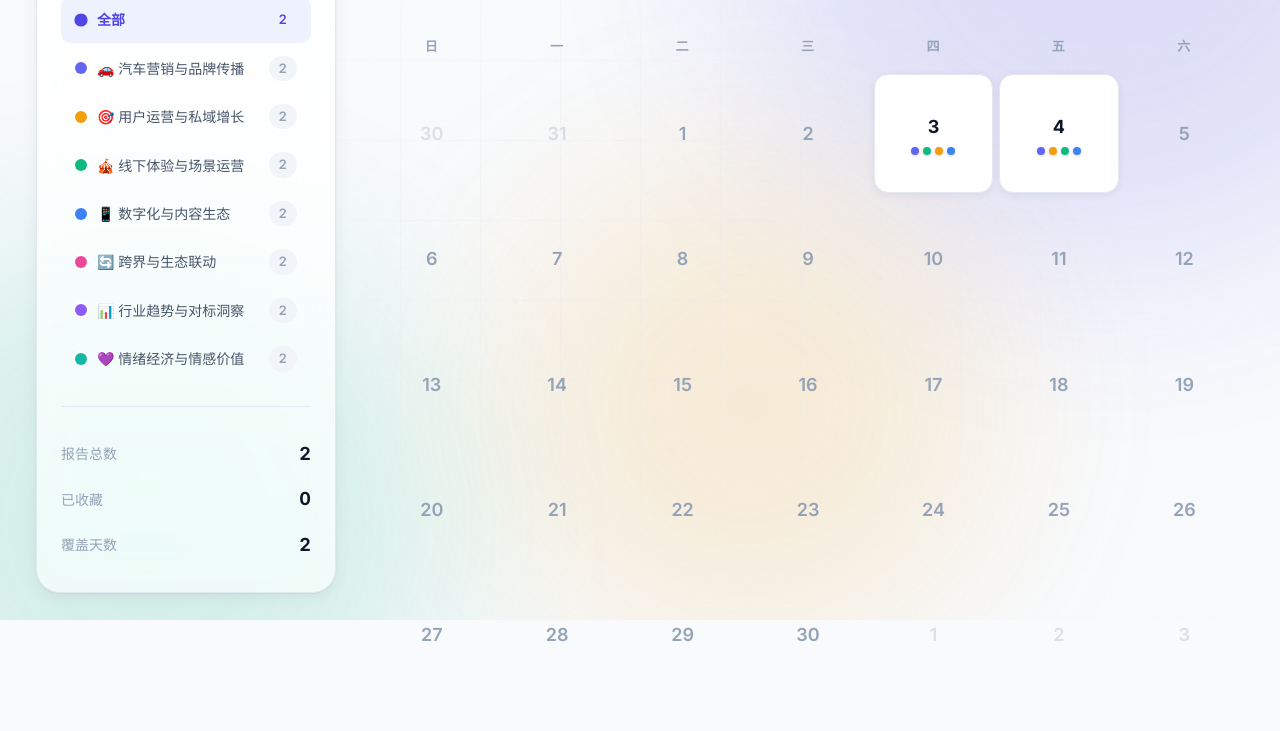
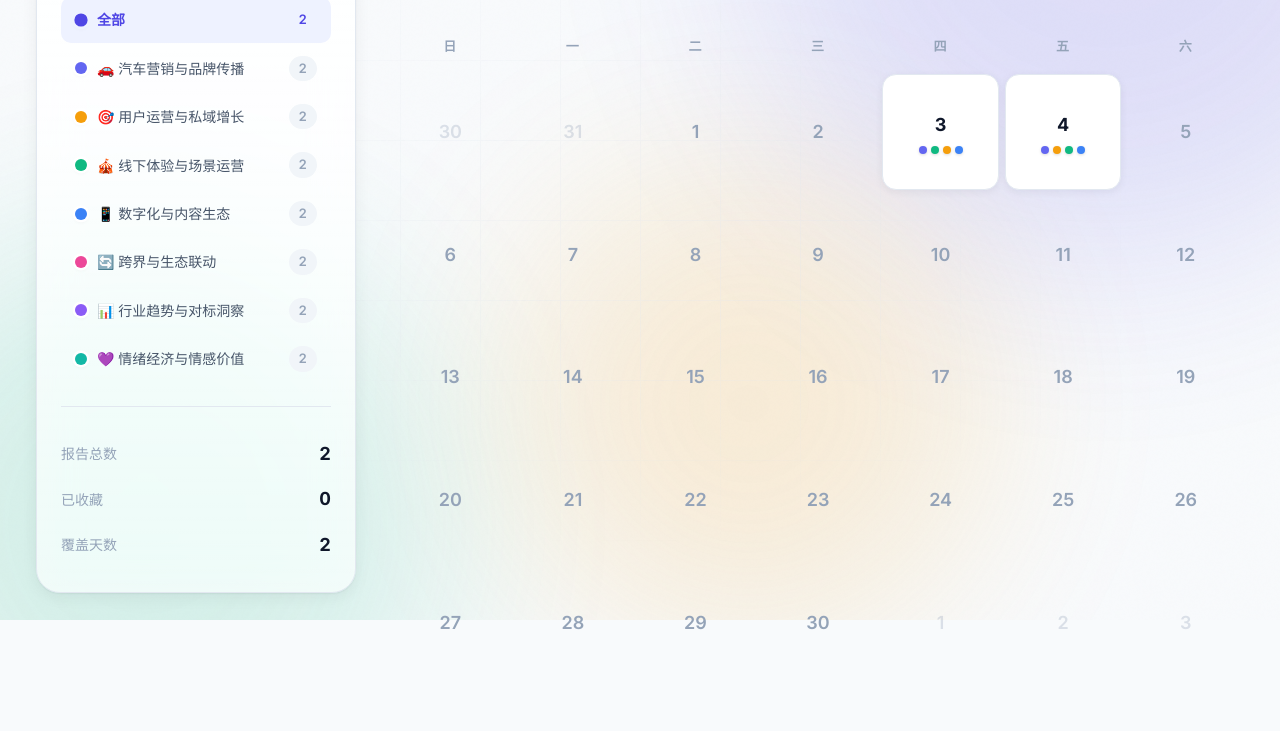
Before and after one commit to SVV-M/daily-auto-report, a plain HTML site: page index.html in a window 1280 px wide. Shown: the part 180-911 px from the top of the page. Drawn offline with Linux system fonts and the light colour scheme.

Commit message:
Update style.css

```diff
--- a/style.css
+++ b/style.css
@@ -251,7 +251,7 @@ img { max-width: 100%; }
 
 /* --- 侧边栏 - 更有质感 --- */
 .sidebar {
-  width: 300px; flex-shrink: 0;
+  width: 320px; flex-shrink: 0;
   position: sticky; top: 96px; align-self: flex-start;
   background: var(--g-surface);
   backdrop-filter: blur(20px) saturate(180%);
```
